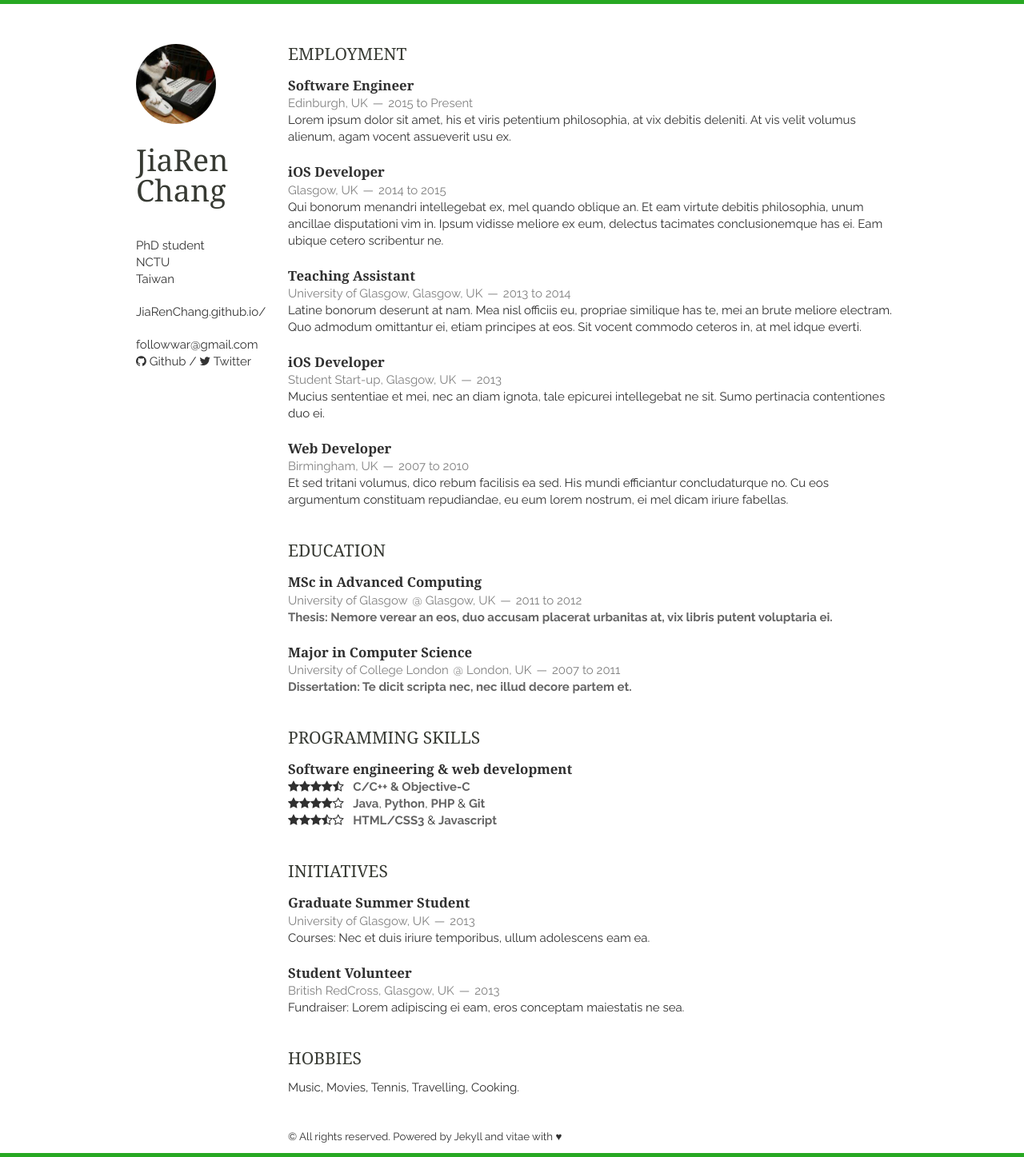
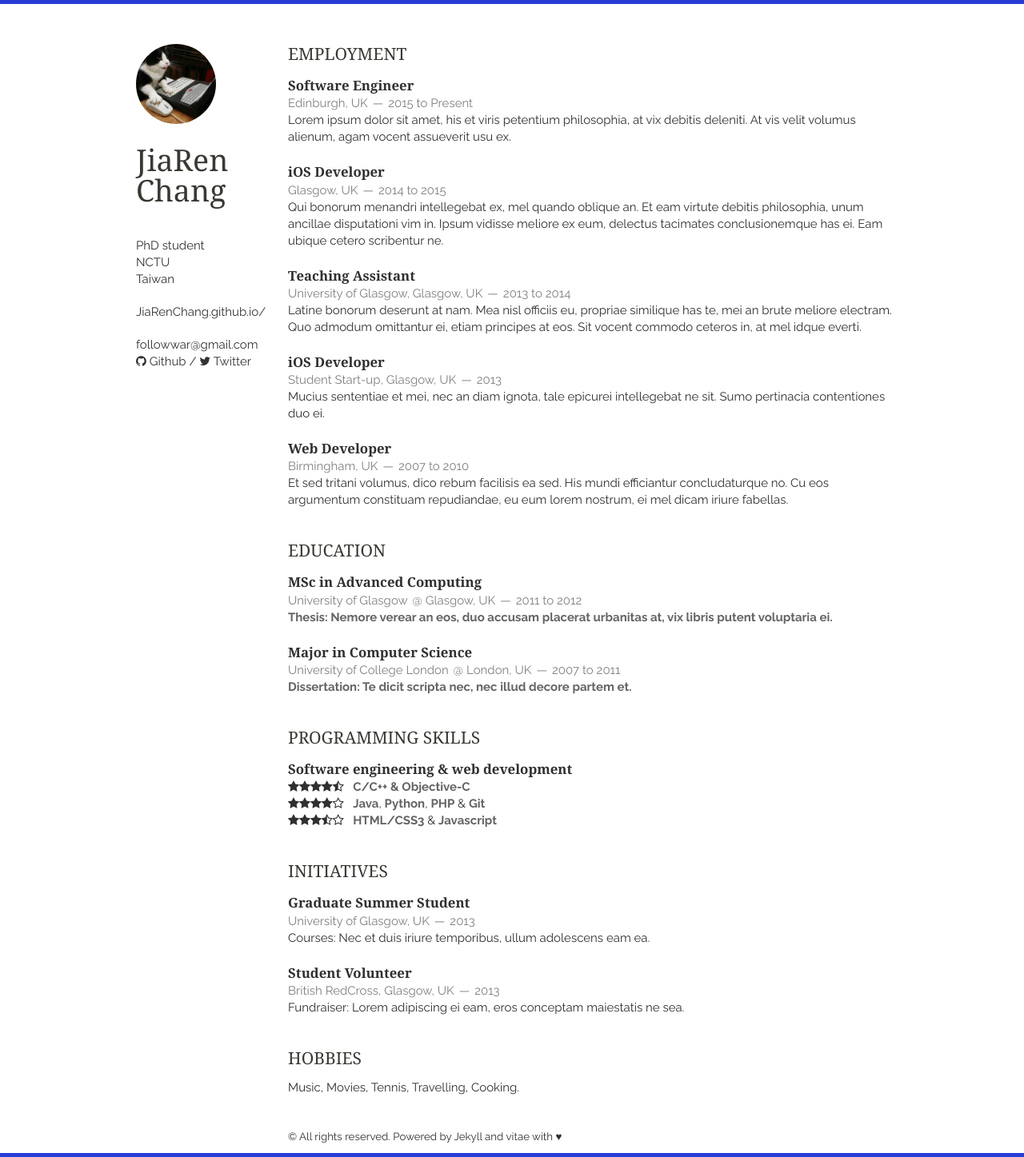
Before and after one commit to JiaRenChang/JiaRenChang.github.io, a Jekyll site: the page built from index.html, in a window 1280 px wide. Shown: the whole page at 80% size. Built offline with Jekyll 4.4.1, drawn with Linux system fonts in a browser that asks for light colours; nearby versions of some CDN libraries; the list of posts is cut into pages by our own code.

Commit message:
Update layout.css

```diff
--- a/static/css/layout.css
+++ b/static/css/layout.css
@@ -5,8 +5,8 @@ body {
     font-size: 15px;
     line-height: 21px;
     color: rgb(48, 48, 48);
-    border-top: 5px solid #27a822;
-    border-bottom: 5px solid #27A822;
+    border-top: 5px solid #283cd6;
+    border-bottom: 5px solid #283cd6;
 }
 
 .container {
```
